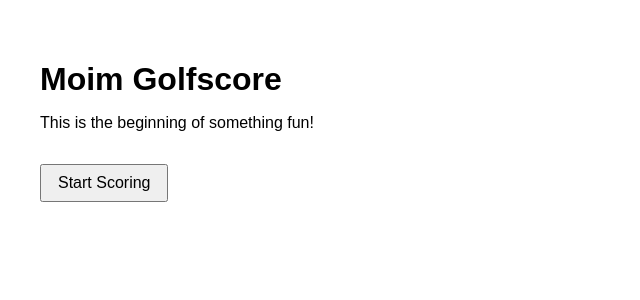
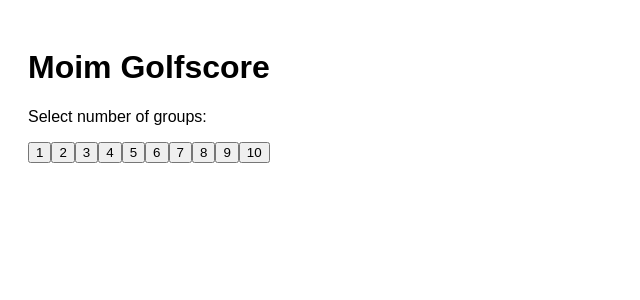
Before and after one commit to hanuk2002/moim-golfscore, a React (Vite) app: page / in a window 1280 px wide. Shown: the top 300 px of the page, without its empty margins (0-640 px from the left). Built offline with nearby package versions, Linux system fonts and the light colour scheme.

Commit message:
Add files via upload

```diff
--- a/App.jsx
+++ b/App.jsx
@@ -1,60 +1,30 @@
-import React, { useState } from "react";
+import React, { useState } from 'react';
+import './index.css';
+import ScoreInput from './ScoreInput';
 
-function PlayerInput({ playerIndex }) {
-  const [scores, setScores] = useState(Array(18).fill(""));
+function App() {
+  const [groupCount, setGroupCount] = useState(null);
 
-  const handleScoreChange = (index, value) => {
-    const updated = [...scores];
-    updated[index] = value;
-    setScores(updated);
+  const handleStart = (count) => {
+    setGroupCount(count);
   };
 
   return (
-    <div style={{ marginBottom: "2rem" }}>
-      <input placeholder={`Player ${playerIndex + 1} Name`} />
-      <div style={{ display: "flex", marginTop: "0.5rem" }}>
-        {scores.map((_, i) => (
-          <div
-            key={`label-${i}`}
-            style={{ width: "30px", textAlign: "center", fontWeight: "bold" }}
-          >
-            {i + 1}
-          </div>
-        ))}
-      </div>
-      <div style={{ display: "flex", gap: "2px" }}>
-        {scores.map((score, i) => (
-          <input
-            key={i}
-            type="text"
-            value={score}
-            onChange={(e) => handleScoreChange(i, e.target.value)}
-            style={{ width: "30px" }}
-          />
-        ))}
-      </div>
-    </div>
-  );
-}
-
-function App() {
-  const [started, setStarted] = useState(false);
-
-  return (
-    <div>
+    <div className="app-container">
       <h1>Moim Golfscore</h1>
-      {!started ? (
-        <>
-          <p>This is the beginning of something fun!</p>
-          <button onClick={() => setStarted(true)}>Start Scoring</button>
-        </>
-      ) : (
+      {!groupCount ? (
         <div>
-          <h2>Group 1 - Score Input</h2>
-          {[...Array(4)].map((_, i) => (
-            <PlayerInput key={i} playerIndex={i} />
+          <p>Select number of groups:</p>
+          {[...Array(10)].map((_, i) => (
+            <button key={i} onClick={() => handleStart(i + 1)}>
+              {i + 1}
+            </button>
           ))}
         </div>
+      ) : (
+        [...Array(groupCount)].map((_, i) => (
+          <ScoreInput key={i} groupNumber={i + 1} />
+        ))
       )}
     </div>
   );
--- /dev/null
+++ b/ScoreInput.jsx
@@ -0,0 +1,37 @@
+import React from 'react';
+
+const ScoreInput = ({ groupNumber }) => {
+  const players = ['Player 1', 'Player 2', 'Player 3', 'Player 4'];
+
+  return (
+    <div className="group-container">
+      <h2>Group {groupNumber} - Score Input</h2>
+
+      {/* 홀 번호 라벨 */}
+      <div className="hole-label-row">
+        <div className="empty-name-cell" />
+        {[...Array(18)].map((_, holeIdx) => (
+          <div key={holeIdx} className="hole-number">{holeIdx + 1}</div>
+        ))}
+      </div>
+
+      {/* 4명의 플레이어 입력 필드 */}
+      {players.map((label, pIdx) => (
+        <div key={pIdx} className="player-row">
+          <input className="player-name" placeholder={`${label} Name`} />
+          {[...Array(18)].map((_, hIdx) => (
+            <input
+              key={hIdx}
+              className="score-input"
+              type="number"
+              min="-9"
+              max="99"
+            />
+          ))}
+        </div>
+      ))}
+    </div>
+  );
+};
+
+export default ScoreInput;
--- a/index.css
+++ b/index.css
@@ -1,17 +1,36 @@
-body {
-  font-family: Arial, sans-serif;
-  padding: 2rem;
-  background-color: #fff;
-  color: #000;
+
+.app-container {
+  padding: 20px;
+  font-family: sans-serif;
 }
 
-h1 {
-  font-size: 2em;
-  margin-bottom: 0.5em;
+.group-container {
+  margin-top: 30px;
 }
 
-button {
-  margin-top: 1rem;
-  padding: 0.5rem 1rem;
-  font-size: 1rem;
+.hole-label-row,
+.player-row {
+  display: flex;
+  gap: 5px;
+  margin-bottom: 5px;
 }
+
+.empty-name-cell {
+  width: 120px;
+}
+
+.hole-number {
+  width: 30px;
+  text-align: center;
+  font-weight: bold;
+}
+
+.player-name {
+  width: 120px;
+  padding: 5px;
+}
+
+.score-input {
+  width: 30px;
+  text-align: center;
+}
--- a/index.html
+++ b/index.html
@@ -8,6 +8,6 @@
   </head>
   <body>
     <div id="root"></div>
-  <script type="module" src="main.jsx"></script>
+    <script type="module" src="/main.jsx"></script>
   </body>
 </html>
--- a/package.json
+++ b/package.json
@@ -11,7 +11,7 @@
     "react-dom": "^18.2.0"
   },
   "devDependencies": {
-    "vite": "^5.0.0",
-    "@vitejs/plugin-react": "^4.0.0"
+    "@vitejs/plugin-react": "^4.0.0",
+    "vite": "^5.0.0"
   }
 }
--- a/vite.config.js
+++ b/vite.config.js
@@ -1,3 +1,6 @@
-export default {
-  root: '.',
-};
+import { defineConfig } from 'vite';
+import react from '@vitejs/plugin-react';
+
+export default defineConfig({
+  plugins: [react()],
+});
```
Also changed, not shown: main.jsx (line endings or trailing spaces). Lines whose indentation alone changed are shown as unchanged.
